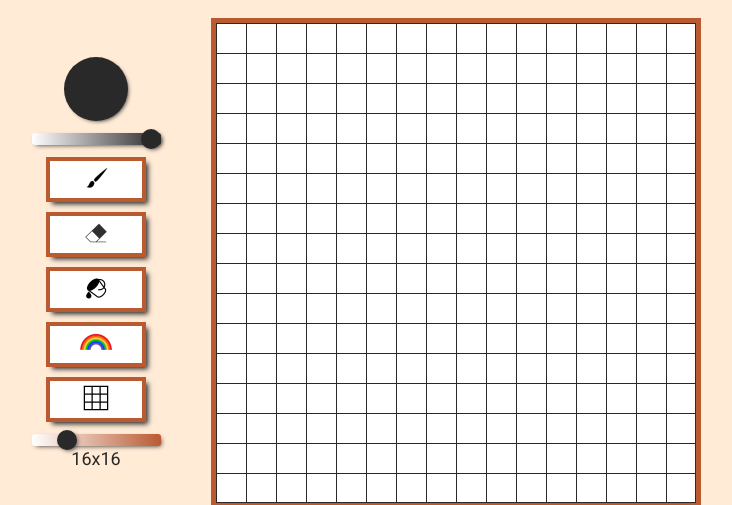
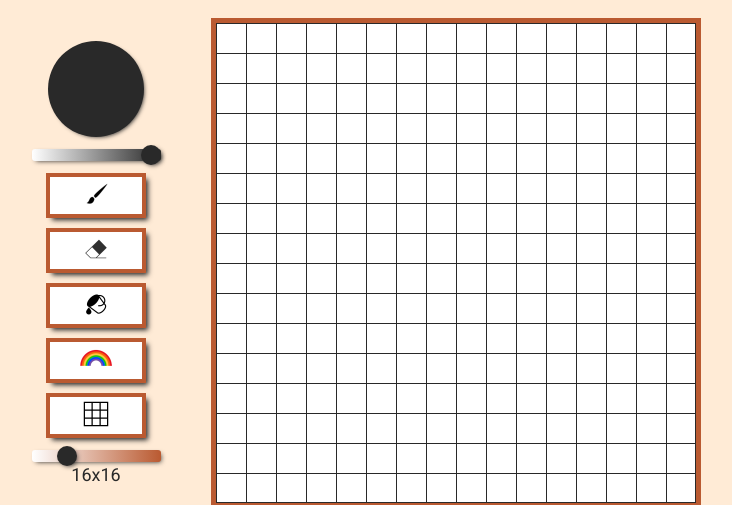
Before and after one commit to nikolaizhnikolov/js_portfolio, a plain HTML site: page etch/index.html in a window 1280 px wide. Shown: the part 127-632 px from the top of the page, without its empty margins (275-1007 px from the left). Drawn offline with Linux system fonts and the light colour scheme.

Commit message:
Change some CSS

```diff
--- a/etch/style.css
+++ b/etch/style.css
@@ -51,17 +51,17 @@ body {
 }
 
 .settings__colorWrapper {
-    width: 64px;
-    height: 64px;
-    border-radius: 32px;
+    width: 96px;
+    height: 96px;
+    border-radius: 48px;
     background-color: var(--primary-dark);
     cursor: pointer;
     box-shadow: 2px 2px 4px -2px var(--primary-dark);
 }
 
 .settings__color {
-    width: 64px;
-    height: 64px;
+    width: 96px;
+    height: 96px;
     opacity: 0;
 }
 
```
